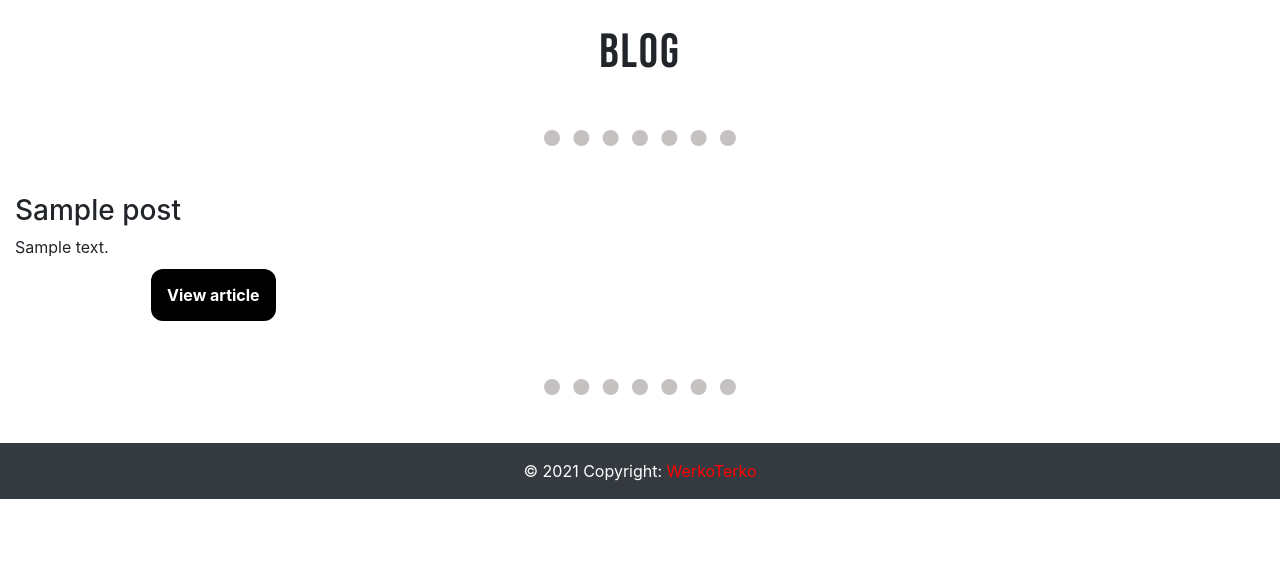
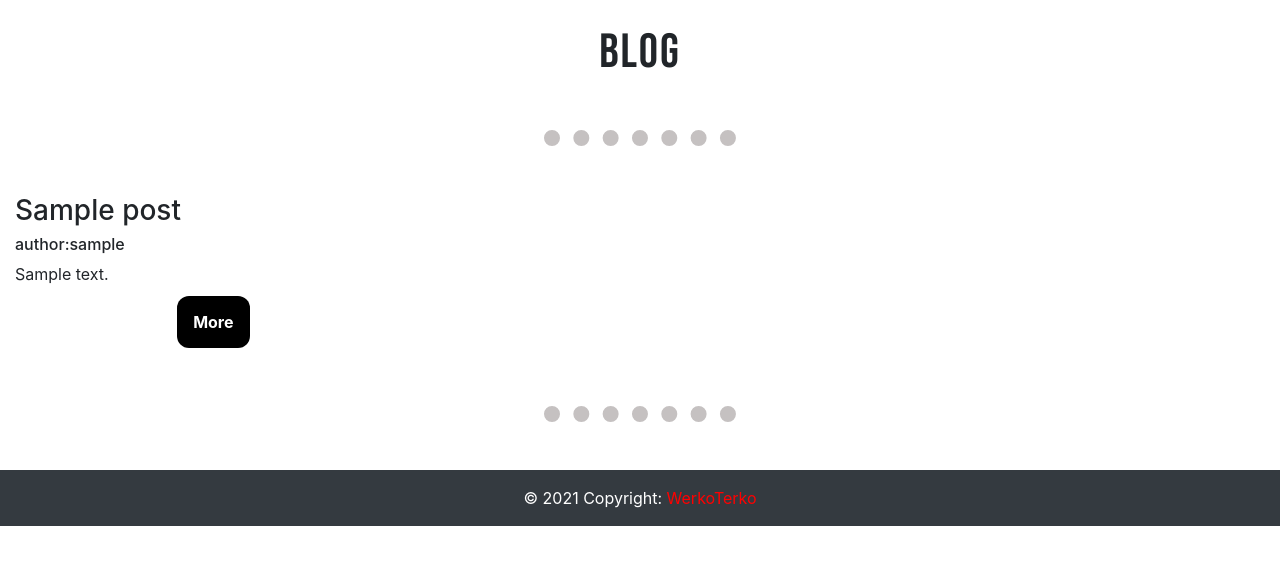
Before and after one commit to mushedi/mysite, a Django app: page /blog/ in a window 1280 px wide. Shown: the part 56-621 px from the top of the page. Run offline with Django 4.2, Linux system fonts and the light colour scheme; tables that the repository leaves empty hold one stand-in row (values such as "Sample post"); some libraries are stand-ins or nearby versions.

```diff
--- a/src/templates/blog.html
+++ b/src/templates/blog.html
@@ -10,12 +10,15 @@
     <div class="container-fluid">
             <div class="row news">
             {% for post in post_list %}
-                    <div class="{special} col-sm-12 col-md-4" >
+                    <div class="post col-sm-12 col-md-4" >
                             <h3>{{ post.title }}</h3>
+                            <h6> author:{{ post.author }}</h6>
                             <div>
-                                    {{ post.content | slice:":200" }}
+                                    <p class="content">
+                                        {{ post.content | slice:":200" }}
+                                    </p>
                             </div>
-                            <p class="center"><a class="links" href="{% url 'blogDetails' post.slug %}">View article</a></p>
+                            <p class="center contactBtn"><a class="links" href="{% url 'blogDetails' post.slug %}">More</a></p>
                     </div>
             {% endfor %}
             </div>
```
